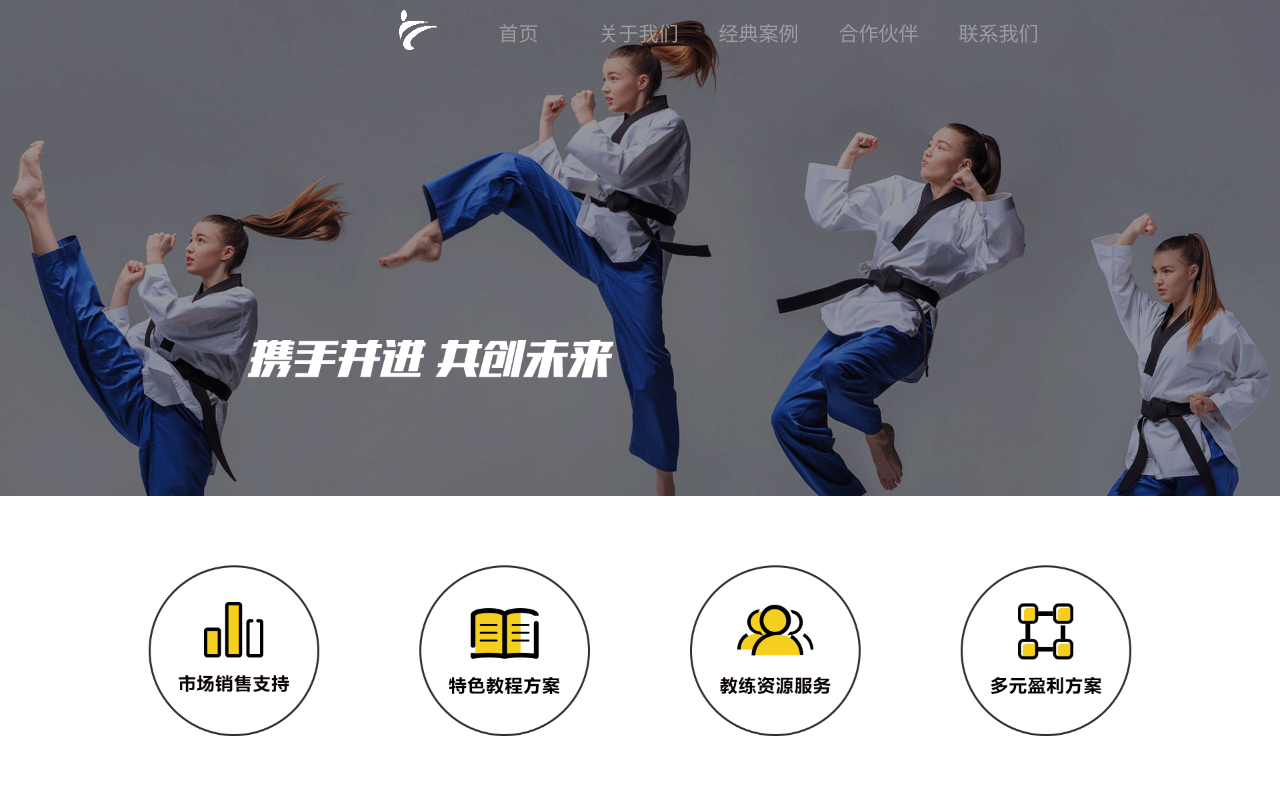
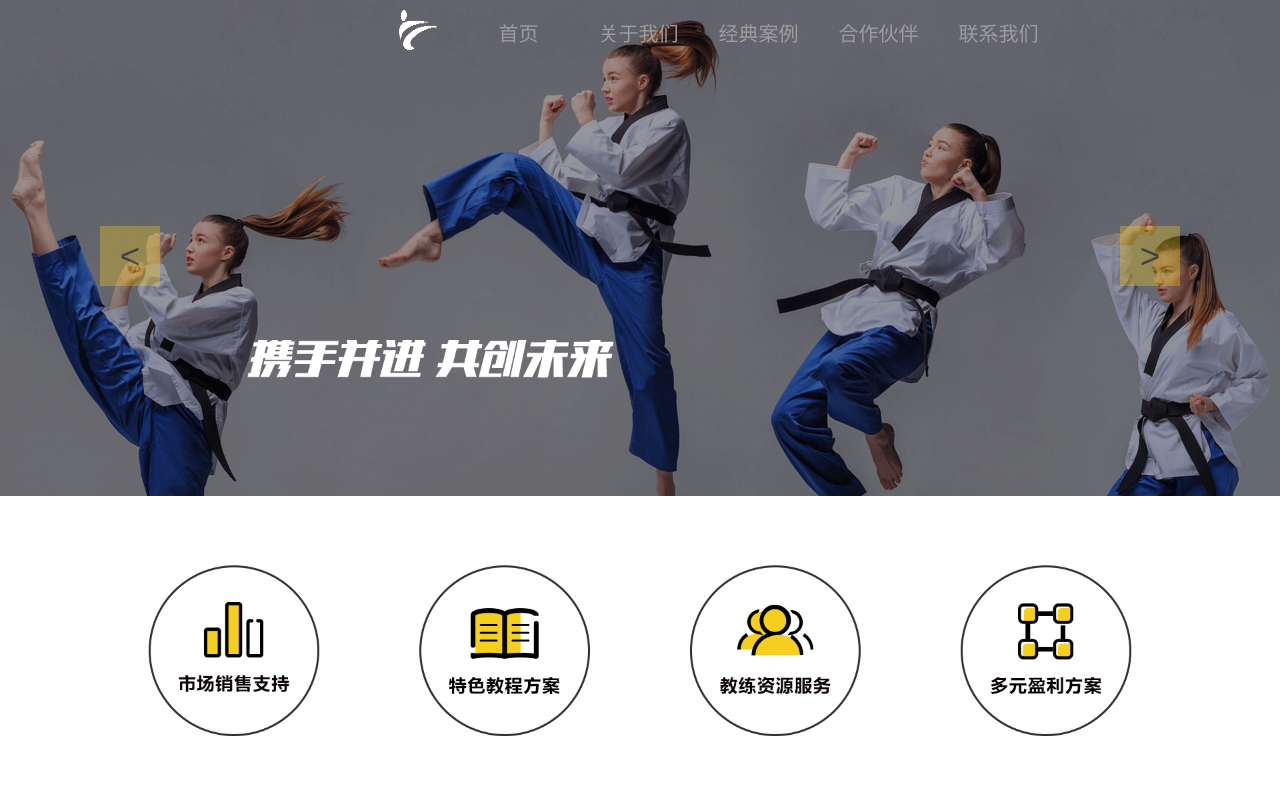
Before and after one commit to Jerry-Yin/RainBow, a plain HTML site: page index.html in a window 1280 px wide. Shown: the top 800 px of the page. Drawn offline with nearby package versions, Linux system fonts and the light colour scheme; files that its build step writes are made by us from their sources.

Commit message:
banner finished

```diff
--- a/css/home.css
+++ b/css/home.css
@@ -118,12 +118,71 @@ a:active {
     top: 0;;
 }
 
+/*banner*/
+.div_banner {
+    width: 100%;
+    height: auto;
+    padding: 0;
+    display: -webkit-flex;
+    display: flex;
+    align-items: center;
+    background-repeat: no-repeat;
+    background-size: 100%;
+}
+
+.btn_shift {
+    width: 60px;
+    height: 60px;
+    margin: 0;
+    padding: 0;
+    border: none;
+    display: inline-block;
+    text-align: center;
+    align-items: center;
+    text-decoration: none;
+    font-size: 35px;
+    visibility: hidden;
+    background-color: rgba(245, 207, 31, 0.48);
+    opacity: 0.7;
+    -webkit-transition-duration: 0.5s;
+    /* Safari */
+    transition-duration: 0.5s;
+    cursor: pointer;
+    z-index: 8999;
+}
+
+#btn_shift1 {
+    position:absolute;
+    left:100px;
+}
+
+#btn_shift2 {
+    position:absolute;
+    right:100px;
+}
+
+.btn_shift:hover {
+    background-color: #efefef;
+    opacity: 0.7;
+}
+
+.img_banner {
+    width: 100%;
+    flex: 1;
+    cursor: pointer;
+
+    position: absolute;
+    top: 0;;
+}
+
+
+
 /*首页*/
 #section1 {
     /*padding-top: 50px;*/
     /*width: 100%;*/
     /*!*height: 500px;*!*/
-    /*background: url(../src/image/img_home.png) no-repeat center center;*/
+    /*background: url(../src/image/img_banner1.png) no-repeat center center;*/
     /*background-size: cover;*/
 
     padding-top: 20%;
--- a/index.html
+++ b/index.html
@@ -13,6 +13,7 @@
     <!--@import "";-->
     <!--</style>-->
     <link rel="stylesheet" type="text/css" href="css/home.css">
+    <script src="js/home_banner.js"></script>
 </head>
 <body data-spy="scroll" data-target=".navbar" data-offset="50">
 
@@ -59,7 +60,20 @@
 
 <!--首页-->
 <div id="section1" class="container-fluid">
-    <img src="src/image/img_home.png"></img>
+    <!--<img src="src/image/img_banner1.png"></img>-->
+    <!--<p class="banner_p">-->
+    <!--<ul>-->
+    <!--<li><img src="src/image/img_banner1.png" alt=""/></li>-->
+    <!--<li><img src="src/image/img_banner2.png" alt=""/></li>-->
+    <!--</ul>-->
+    <!--</p>-->
+
+    <div class="div_banner" onmouseover="bannerOver()" onmouseout="bannerOut()">
+        <button class="btn_shift" name="btn_shift" id="btn_shift1" onclick="clickPrev()">&lt;</button>
+        <img class="img_banner" id="banner" src="src/image/img_banner1.png"/>
+        <button class="btn_shift" name="btn_shift" id="btn_shift2" onclick="clickNext()">&gt;</button>
+    </div>
+
 </div>
 <!--关于我们-->
 <div id="section2" class="container-fluid">
@@ -90,5 +104,6 @@
     <img src="src/image/img_home_foot.png">
 </div>
 
+
 </body>
 </html>
--- /dev/null
+++ b/js/home_banner.js
@@ -0,0 +1,101 @@
+// <script type="text/javascript">
+/********** 常量 **********/
+
+/**
+ * banner切换时间间隔
+ */
+var timeout = 3000;
+
+/**
+ * banner下标
+ */
+var bannerIndex = 1000;
+
+/**
+ * banner定时器
+ */
+var bannerInterval;
+
+/**
+ * banner内容json
+ */
+var bannerJson = [{
+    "imgUrl": "src/image/img_banner1.png",
+    //jump url
+    "desUrl": "#"
+},
+    {
+        "imgUrl": "src/image/img_banner2.png",
+        "desUrl": "#"
+    }
+];
+
+/********** 函数 **********/
+
+/**
+ * banner单次执行内容
+ */
+function interval() {
+    if(bannerIndex > 1000) bannerIndex -= 1000;
+    if(bannerIndex < 0) bannerIndex += 1000;
+    var banner = document.getElementById("banner");
+    banner.src = bannerJson[bannerIndex % bannerJson.length].imgUrl;
+    banner.setAttribute("desUrl", bannerJson[bannerIndex % bannerJson.length].desUrl)
+    banner.onclick = function(){
+        //点击事件
+        // window.open(this.getAttribute("desUrl"));
+    }
+
+    bannerIndex++;
+}
+
+/**
+ * banner启动
+ */
+function startBanner() {
+    interval();
+    bannerInterval = setInterval('interval()', timeout);
+}
+
+/**
+ * 鼠标悬停banner
+ */
+function bannerOver() {
+    var btn = document.getElementsByName('btn_shift');
+    for (var i = 0; i < btn.length; i++) {
+        btn[i].style = 'visibility:visible;';
+    }
+}
+
+/**
+ * 鼠标移出banner
+ */
+function bannerOut() {
+    var btn = document.getElementsByName('btn_shift');
+    for (var i = 0; i < btn.length; i++) {
+        btn[i].style = 'visibility:hidden;';
+    }
+}
+
+/**
+ * 点击上一项
+ */
+function clickPrev() {
+    clearInterval(bannerInterval);
+    bannerIndex-=2;
+    startBanner();
+}
+
+/**
+ * 点击下一项
+ */
+function clickNext() {
+    clearInterval(bannerInterval);
+    startBanner();
+}
+
+window.onload = function () {
+    startBanner();
+}
+
+// </script>
```
Also changed, not shown: src/image/img_banner1.png (renamed from src/image/img_home.png), src/image/img_banner2.png (renamed from src/image/banner.png).
